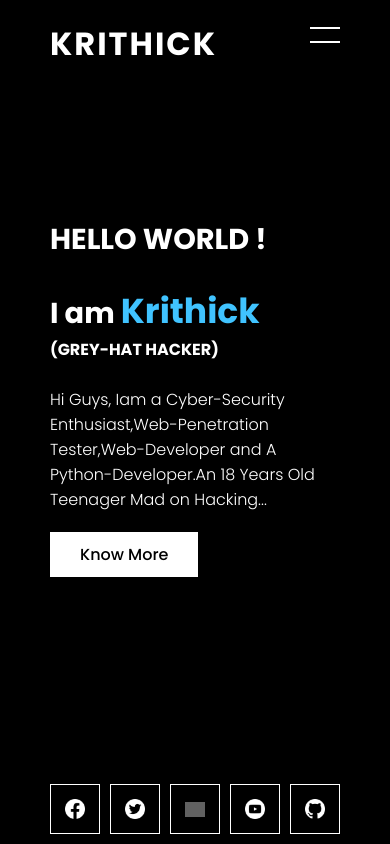
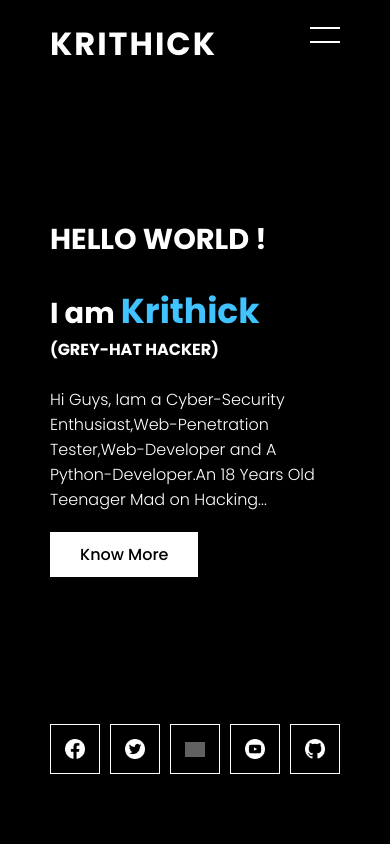
Before and after one commit to krithick14/krithick14.github.io, a PHP site: page / in a window 390 px wide. Run offline with PHP 8.4, Linux system fonts and the light colour scheme; some libraries are stand-ins or nearby versions; grey boxes are pictures that could not be loaded.

Commit message:
Update style.css

```diff
--- a/style.css
+++ b/style.css
@@ -197,7 +197,7 @@ header #toggle:after{
     }
     .sci{
         position: absolute;
-        bottom:10px;
+        bottom:70px;
         right: initial;
         flex-direction: row;
     }
```
